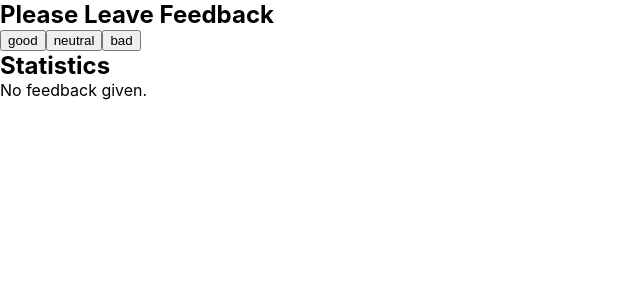
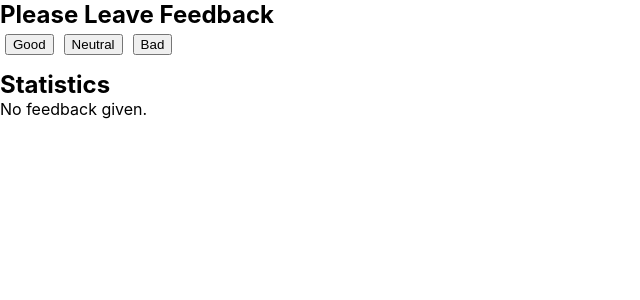
Before and after one commit to EmanVB/goit-react-hw-02-feedback, a React (Create React App) app: page / in a window 1280 px wide. Shown: the top 300 px of the page, without its empty margins (0-640 px from the left). Built offline with nearby package versions, Linux system fonts and the light colour scheme.

Commit message:
Add styles to FeedbackOptions component

```diff
--- a/src/components/FeedbackOptions/FeedbackOptions.jsx
+++ b/src/components/FeedbackOptions/FeedbackOptions.jsx
@@ -2,9 +2,13 @@ import PropTypes from 'prop-types';
 import css from './FeedbackOptions.module.css';
 export const FeedbackOptions = ({ options, onLeaveFeedback }) => {
   return (
-    <div>
+    <div className={css.options}>
       {options.map(option => (
-        <button key={option} onClick={() => onLeaveFeedback(option)}>
+        <button
+          className={css.buttons}
+          key={option}
+          onClick={() => onLeaveFeedback(option)}
+        >
           {option}
         </button>
       ))}
--- a/src/components/FeedbackOptions/FeedbackOptions.module.css
+++ b/src/components/FeedbackOptions/FeedbackOptions.module.css
@@ -0,0 +1,10 @@
+.options {
+  display: flex;
+  gap: 10px;
+  padding: 5px;
+  margin-bottom: 10px;
+}
+
+.buttons {
+  text-transform: capitalize;
+}
```
